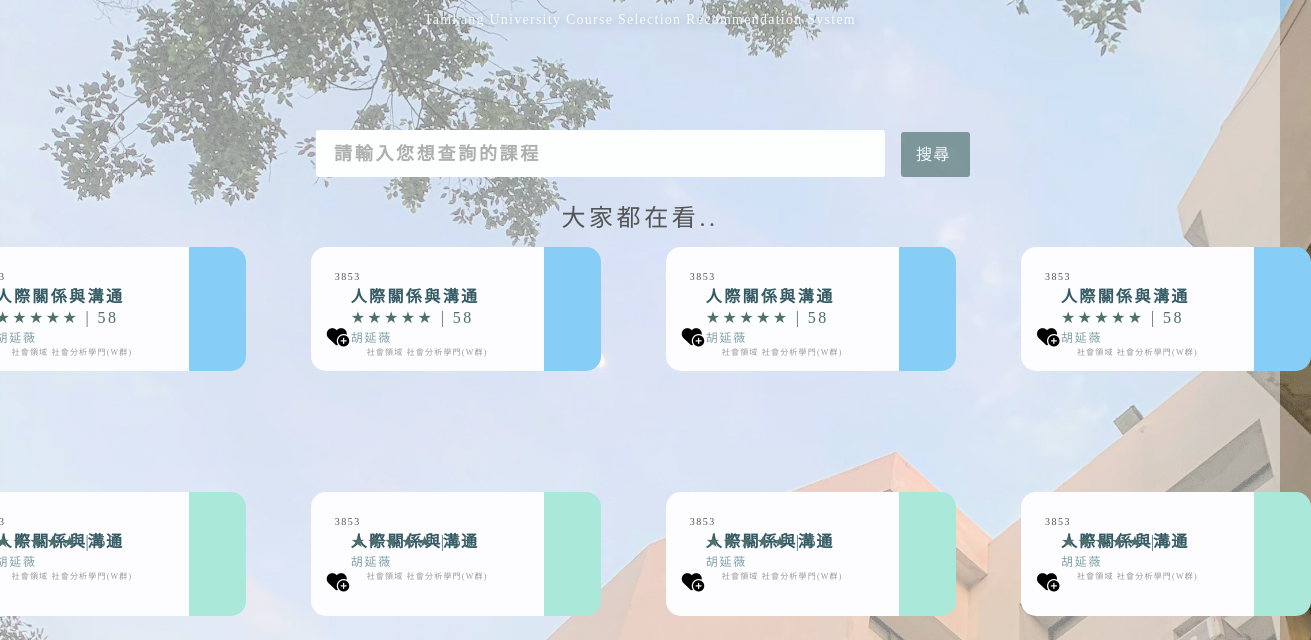
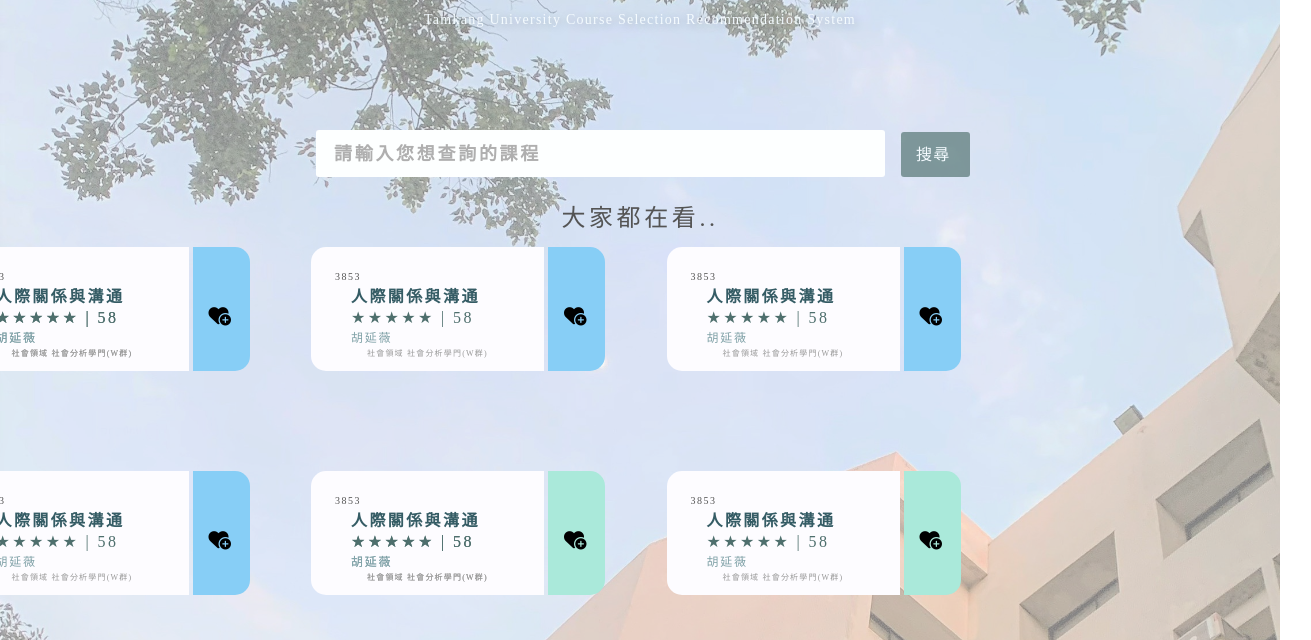
Before and after one commit to YouKlike/tkuaiic-recommand, a website: page recommand.html in a window 1280 px wide. Shown: the part 160-800 px from the top of the page, 1311 px wide, since content can reach past the window. Drawn offline with Linux system fonts and the light colour scheme.

Commit message:
change the card structure.

```diff
--- a/recommand.html
+++ b/recommand.html
@@ -69,90 +69,91 @@
         <p class="look">大家都在看..</p>
     </div>
   </section>
+
   <section class="card" id="cardNav">
     <div class="card1">
-      <h5 class="card-title">3853</h5>
-      <p class="card-text">人際關係與溝通</p>
-      <p class="card-judge">★★★★★ | 58</p>
-      <p class="card-name">胡延薇</p>
-      <p class="card-analyze">社會領域 社會分析學門(W群)</p>
+      <card-title>3853</card-title>
+      <card-text>人際關係與溝通</card-text>
+      <card-judge>★★★★★ | 58</card-judge>
+      <card-name>胡延薇</card-name>
+      <card-analyze>社會領域 社會分析學門(W群)</card-analyze>
       <a href="#" class="btn"></a>
       <a href="#" class="btn-like"></a>
       <i class="fa-solid fa-heart-circle-plus"></i>
     </div>
 
     <div class="card1">
-      <h5 class="card-title">3853</h5>
-      <p class="card-text">人際關係與溝通</p>
-      <p class="card-judge">★★★★★ | 58</p>
-      <p class="card-name">胡延薇</p>
-      <p class="card-analyze">社會領域 社會分析學門(W群)</p>
+      <card-title>3853</card-title>
+      <card-text>人際關係與溝通</card-text>
+      <card-judge>★★★★★ | 58</card-judge>
+      <card-name>胡延薇</card-name>
+      <card-analyze>社會領域 社會分析學門(W群)</card-analyze>
       <a href="#" class="btn"></a>
       <a href="#" class="btn-like"></a>
       <i class="fa-solid fa-heart-circle-plus"></i>
     </div>
 
     <div class="card1">
-      <h5 class="card-title">3853</h5>
-      <p class="card-text">人際關係與溝通</p>
-      <p class="card-judge">★★★★★ | 58</p>
-      <p class="card-name">胡延薇</p>
-      <p class="card-analyze">社會領域 社會分析學門(W群)</p>
+      <card-title>3853</card-title>
+      <card-text>人際關係與溝通</card-text>
+      <card-judge>★★★★★ | 58</card-judge>
+      <card-name>胡延薇</card-name>
+      <card-analyze>社會領域 社會分析學門(W群)</card-analyze>
       <a href="#" class="btn"></a>
       <a href="#" class="btn-like"></a>
       <i class="fa-solid fa-heart-circle-plus"></i>
     </div>
 
     <div class="card1">
-      <h5 class="card-title">3853</h5>
-      <p class="card-text">人際關係與溝通</p>
-      <p class="card-judge">★★★★★ | 58</p>
-      <p class="card-name">胡延薇</p>
-      <p class="card-analyze">社會領域 社會分析學門(W群)</p>
+      <card-title>3853</card-title>
+      <card-text>人際關係與溝通</card-text>
+      <card-judge>★★★★★ | 58</card-judge>
+      <card-name>胡延薇</card-name>
+      <card-analyze>社會領域 社會分析學門(W群)</card-analyze>
       <a href="#" class="btn"></a>
       <a href="#" class="btn-like"></a>
       <i class="fa-solid fa-heart-circle-plus"></i>
     </div>
 
     <div class="card2">
-      <h5 class="card-title">3853</h5>
-      <p class="card-text">人際關係與溝通</p>
-      <p class="card-judge">★★★★★ | 58</p>
-      <p class="card-name">胡延薇</p>
-      <p class="card-analyze">社會領域 社會分析學門(W群)</p>
+      <card-title>3853</card-title>
+      <card-text>人際關係與溝通</card-text>
+      <card-judge>★★★★★ | 58</card-judge>
+      <card-name>胡延薇</card-name>
+      <card-analyze>社會領域 社會分析學門(W群)</card-analyze>
       <a href="#" class="btn"></a>
       <a href="#" class="btn-like"></a>
       <i class="fa-solid fa-heart-circle-plus"></i>
     </div>
 
     <div class="card2">
-      <h5 class="card-title">3853</h5>
-      <p class="card-text">人際關係與溝通</p>
-      <p class="card-judge">★★★★★ | 58</p>
-      <p class="card-name">胡延薇</p>
-      <p class="card-analyze">社會領域 社會分析學門(W群)</p>
+      <card-title>3853</card-title>
+      <card-text>人際關係與溝通</card-text>
+      <card-judge>★★★★★ | 58</card-judge>
+      <card-name>胡延薇</card-name>
+      <card-analyze>社會領域 社會分析學門(W群)</card-analyze>
       <a href="#" class="btn"></a>
       <a href="#" class="btn-like"></a>
       <i class="fa-solid fa-heart-circle-plus"></i>
     </div>
 
     <div class="card2">
-      <h5 class="card-title">3853</h5>
-      <p class="card-text">人際關係與溝通</p>
-      <p class="card-judge">★★★★★ | 58</p>
-      <p class="card-name">胡延薇</p>
-      <p class="card-analyze">社會領域 社會分析學門(W群)</p>
+      <card-title>3853</card-title>
+      <card-text>人際關係與溝通</card-text>
+      <card-judge>★★★★★ | 58</card-judge>
+      <card-name>胡延薇</card-name>
+      <card-analyze>社會領域 社會分析學門(W群)</card-analyze>
       <a href="#" class="btn"></a>
       <a href="#" class="btn-like"></a>
       <i class="fa-solid fa-heart-circle-plus"></i>
     </div>
 
     <div class="card2">
-      <h5 class="card-title">3853</h5>
-      <p class="card-text">人際關係與溝通</p>
-      <p class="card-judge">★★★★★ | 58</p>
-      <p class="card-name">胡延薇</p>
-      <p class="card-analyze">社會領域 社會分析學門(W群)</p>
+      <card-title>3853</card-title>
+      <card-text>人際關係與溝通</card-text>
+      <card-judge>★★★★★ | 58</card-judge>
+      <card-name>胡延薇</card-name>
+      <card-analyze>社會領域 社會分析學門(W群)</card-analyze>
       <a href="#" class="btn"></a>
       <a href="#" class="btn-like"></a>
       <i class="fa-solid fa-heart-circle-plus"></i>
--- a/scss/search.scss
+++ b/scss/search.scss
@@ -1,3 +1,5 @@
+
+@media screen and (max-height: 1280px) {
     .inputClass {
         input {
           position: absolute;
@@ -85,13 +87,13 @@
         display: grid;
         left: calc(50% - 209px/2 - 580px);
         top: calc(50% - 128px/2 + 70.5px);
-    grid-template-columns: 1fr 1fr 1fr 1fr;
+        grid-template-columns: 1fr 1fr 1fr;
         grid-template-rows: 1fr 1fr;
         grid-gap: 6rem;
         cursor: pointer;
 
         .card1 {
-        .card-title {
+            card-title {
                 position: absolute;
                 margin: 1.5rem;
 
@@ -108,7 +110,7 @@
 
                 color: #545454;
             }
-        .card-text {
+            card-text {
                 position: absolute;
                 margin: 2.5rem;
                 font-family: 'Macondo Swash Caps';
@@ -124,7 +126,7 @@
 
                 color: #355C65;
             }
-        .card-judge {
+            card-judge {
                 position: absolute;
                 top: 1.3rem;
                 margin: 2.5rem;
@@ -143,7 +145,7 @@
                 color: #4E6F6D;
             }
 
-        .card-name {
+            card-name {
                 position: absolute;
                 margin: 2.5rem;
                 top: 2.8rem;
@@ -158,14 +160,14 @@
 
                 color: #81A2A8;
             }
-        .card-analyze {
+            card-analyze {
                 position: absolute;
                 top: 5.8rem;
                 padding-left: 3.5rem;
                 font-family: 'Lustria';
                 font-weight: 400;
                 font-size: 8px;
-            line-height: 12px;
+                line-height: 30px;
                 /* identical to box height, or 150% */
 
                 display: flex;
@@ -213,7 +215,7 @@
         }
 
         .card2 {
-        .card-title {
+            card-title {
                 position: absolute;
                 margin: 1.5rem;
 
@@ -230,7 +232,7 @@
 
                 color: #545454;
             }
-        .card-text {
+            card-text {
                 position: absolute;
                 margin: 2.5rem;
                 font-family: 'Macondo Swash Caps';
@@ -246,7 +248,7 @@
 
                 color: #355C65;
             }
-        .card-judge {
+            card-judge {
                 position: absolute;
                 top: 15.3rem;
                 margin: 2.5rem;
@@ -265,7 +267,7 @@
                 color: #4E6F6D;
             }
 
-        .card-name {
+            card-name {
                 position: absolute;
                 margin: 2.5rem;
                 top: 16.8rem;
@@ -280,14 +282,14 @@
 
                 color: #81A2A8;
             }
-        .card-analyze {
+            card-analyze {
                 position: absolute;
                 top: 19.8rem;
                 padding-left: 3.5rem;
                 font-family: 'Lustria';
                 font-weight: 400;
                 font-size: 8px;
-            line-height: 12px;
+                line-height: 30px;
                 /* identical to box height, or 150% */
 
                 display: flex;
@@ -335,3 +337,4 @@
         }
 
     }
+}
```
Also changed, not shown: css/search.css, 1 other file. Lines whose indentation alone changed are shown as unchanged.
